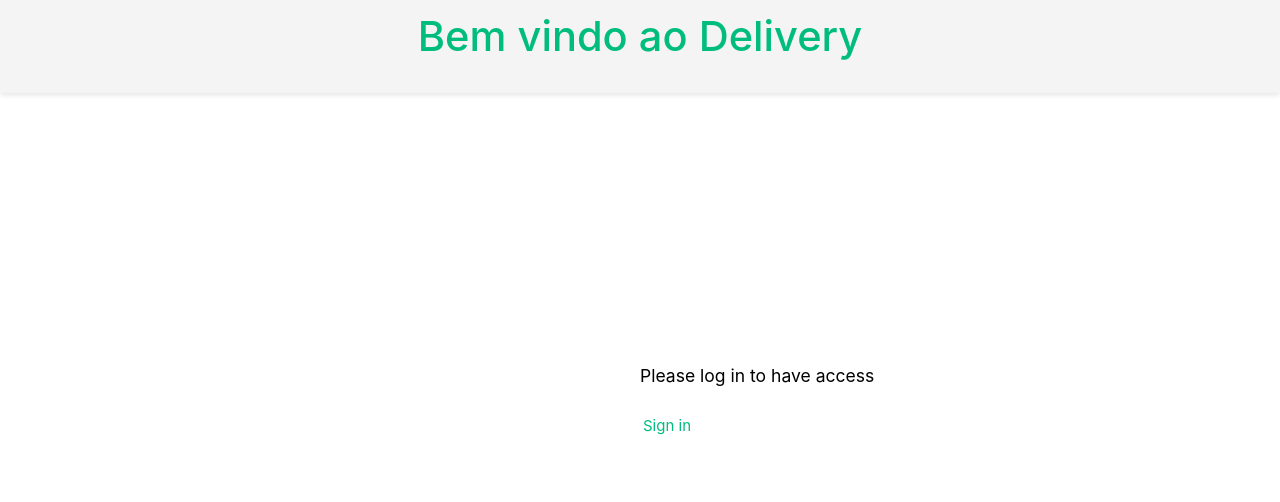
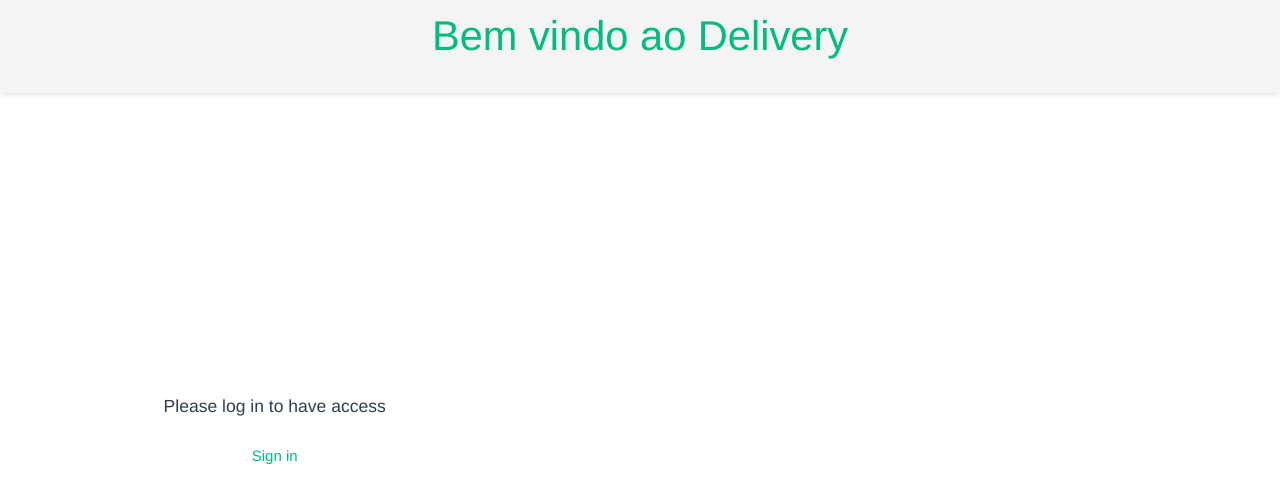
Before and after one commit to MarcleyRosa/consumy, a Vue app: page / in a window 1280 px wide. Shown: the top 502 px of the page. Built offline with nearby package versions, Linux system fonts and the light colour scheme.

Commit message:
feat: renderizando componente header

```diff
--- a/src/App.vue
+++ b/src/App.vue
@@ -1,14 +1,25 @@
 <script setup lang="ts">
-import NavBar from './components/NavBar.vue';
+import HeaderComponent from './components/HeaderComponent.vue';
 
 </script>
 
 <template>
-  <NavBar />
-  <RouterView />
+  <div id="app">
+    <HeaderComponent />
+    <RouterView />
+  </div>
 </template>
 
 <style scoped>
+#app {
+  font-family: Avenir, Helvetica, Arial, sans-serif;
+  -webkit-font-smoothing: antialiased;
+  -moz-osx-font-smoothing: grayscale;
+  text-align: center;
+  color: #2c3e50;
+  margin-top: 60px;
+}
+
 header {
   line-height: 1.5;
   max-height: 100vh;
```
